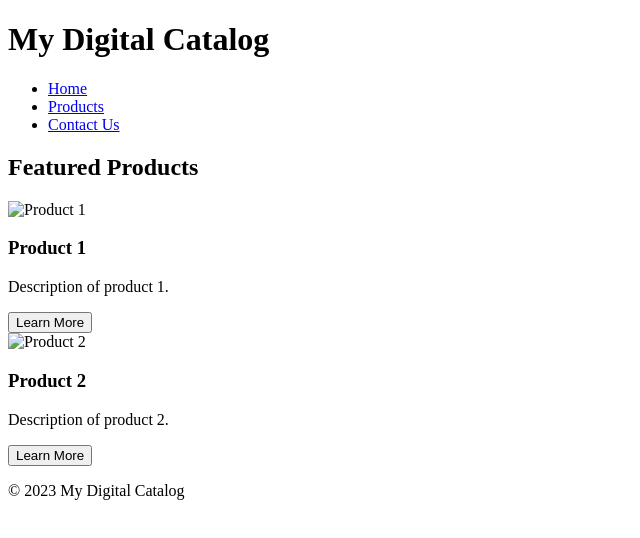
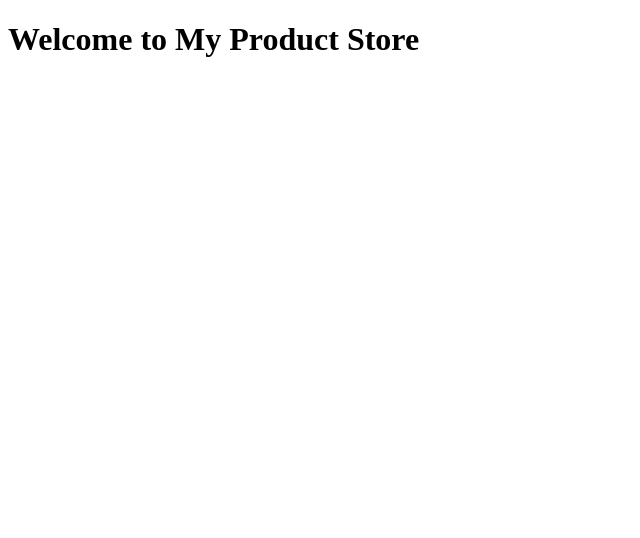
Before and after one commit to baapar1101/tamas, a plain HTML site: page index.html in a window 1280 px wide. Shown: the whole page, without its empty margins (0-640 px from the left). Drawn offline with Linux system fonts and the light colour scheme.

Commit message:
Update index.html

```diff
--- a/index.html
+++ b/index.html
@@ -1,48 +1,12 @@
 <!DOCTYPE html>
 <html>
-<head>
-  <title>Digital Catalog</title>
-  <link rel="stylesheet" href="style.css">
-</head>
-<body>
-  <header>
-    <h1>My Digital Catalog</h1>
-  </header>
-
-  <nav>
-    <ul>
-      <li><a href="#">Home</a></li>
-      <li><a href="#">Products</a></li>
-      <li><a href="#">Contact Us</a></li>
-    </ul>
-  </nav>
-
-  <section>
-    <h2>Featured Products</h2>
-    <div class="product">
-      <img src="images/product1.jpg" alt="Product 1">
-      <h3>Product 1</h3>
-      <p>Description of product 1.</p>
-      <button onclick="showDetails('product1')">Learn More</button>
+  <head>
+    <title>My Product Store</title>
+  </head>
+  <body>
+    <h1>Welcome to My Product Store</h1>
+    <div id="products">
+      <!-- Product information will be displayed here -->
     </div>
-    <div class="product">
-      <img src="images/product2.jpg" alt="Product 2">
-      <h3>Product 2</h3>
-      <p>Description of product 2.</p>
-      <button onclick="showDetails('product2')">Learn More</button>
-    </div>
-  </section>
-
-  <div id="productDetails" style="display:none;">
-    <h2 id="productName"></h2>
-    <p id="productDescription"></p>
-    <a id="productLink" href="#">Buy Now</a>
-  </div>
-
-  <footer>
-    <p>&copy; 2023 My Digital Catalog</p>
-  </footer>
-
-  <script src="script.js"></script>
-</body>
+  </body>
 </html>
```
